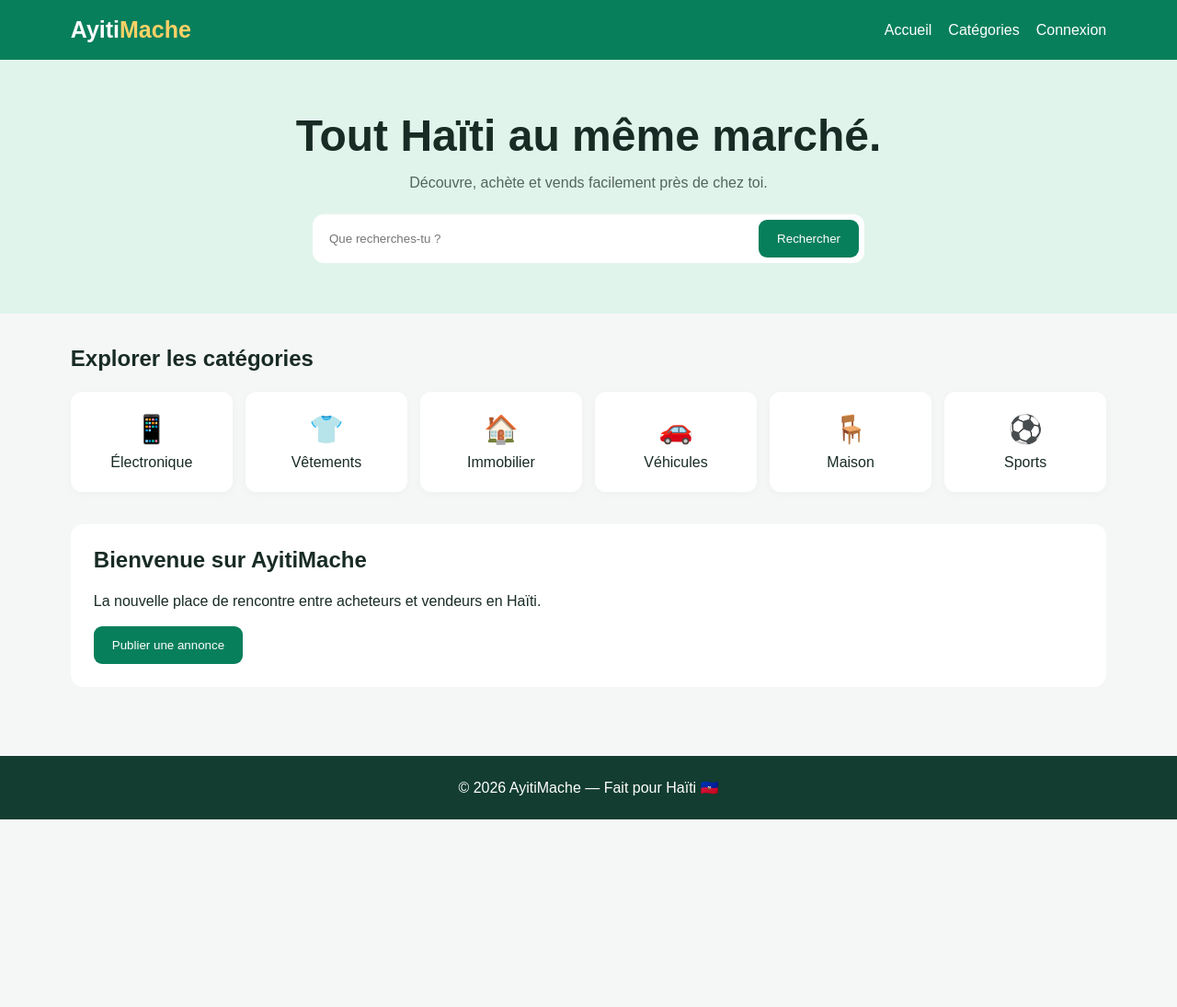
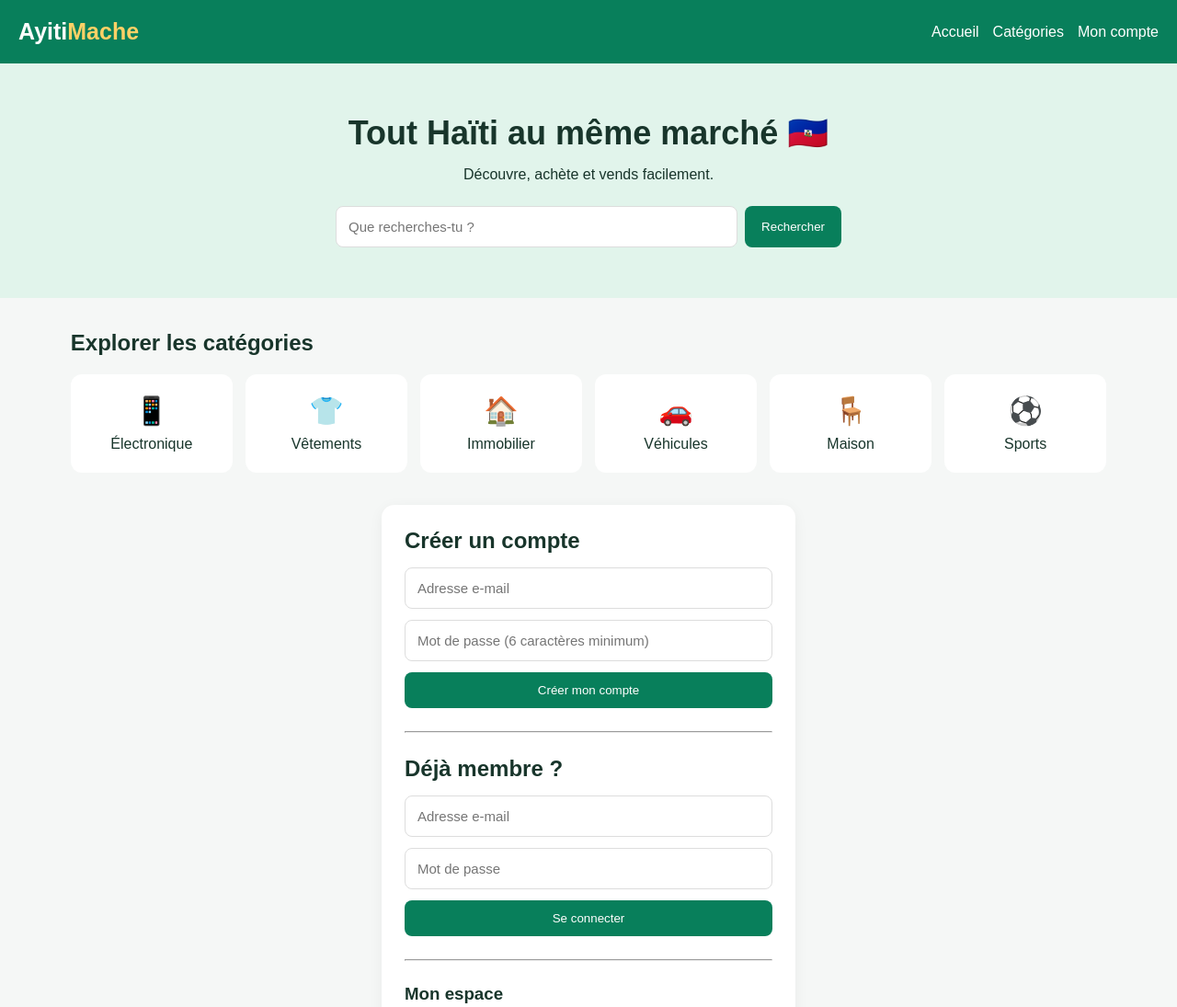
Before and after one commit to jonejsign-ai/AyitiMache-, a plain HTML site: page Index.html in a window 1280 px wide. Shown: the top 1095 px of the page at 92% size. Before the commit the page ends 891 px from the top, so only its background shows below. Drawn offline with Linux system fonts and the light colour scheme.

Commit message:
Update Index.html

```diff
--- a/Index.html
+++ b/Index.html
@@ -5,110 +5,153 @@
 <meta charset="UTF-8">
 <meta name="viewport" content="width=device-width, initial-scale=1.0">
 <meta name="theme-color" content="#087f5b">
-  <title>AyitiMache | Marketplace haïtienne</title>
+<title>AyitiMache - Le marché haïtien</title>
+
 <style>
 * { box-sizing: border-box; margin: 0; padding: 0; }
+
 body {
   font-family: Arial, sans-serif;
   background: #f5f7f6;
-      color: #182b24;
+  color: #18352b;
 }
+
 header {
   background: #087f5b;
   color: white;
-      padding: 18px 6%;
+  padding: 20px;
   display: flex;
+  justify-content: space-between;
   align-items: center;
-      justify-content: space-between;
   flex-wrap: wrap;
   gap: 15px;
 }
-    .logo { font-size: 25px; font-weight: 800; }
+
+.logo { font-size: 25px; font-weight: bold; }
 .logo span { color: #ffd166; }
-    nav { display: flex; gap: 18px; flex-wrap: wrap; }
+
+nav { display: flex; gap: 15px; flex-wrap: wrap; }
 nav a { color: white; text-decoration: none; }
+
 .hero {
-      padding: 55px 6%;
   background: #e1f4eb;
   text-align: center;
+  padding: 55px 15px;
 }
-    .hero h1 { font-size: clamp(30px, 6vw, 48px); }
-    .hero p { margin: 15px 0 25px; color: #52665d; }
+
+.hero h1 { font-size: 36px; }
+.hero p { margin: 15px 0; }
+
 .search {
   display: flex;
-      max-width: 600px;
-      margin: auto;
-      background: white;
-      padding: 6px;
-      border-radius: 12px;
+  max-width: 550px;
+  margin: 25px auto 0;
   gap: 8px;
 }
-    .search input {
-      flex: 1;
-      min-width: 0;
-      border: none;
-      outline: none;
-      padding: 12px;
+
+input {
+  width: 100%;
+  padding: 13px;
+  border: 1px solid #ddd;
+  border-radius: 8px;
+  font-size: 15px;
 }
+
 button {
-      border: none;
   background: #087f5b;
   color: white;
-      padding: 13px 20px;
-      border-radius: 9px;
+  padding: 12px 18px;
+  border: none;
+  border-radius: 8px;
   cursor: pointer;
 }
+
 main { padding: 35px 6%; }
-    h2 { margin-bottom: 22px; }
+
 .categories {
   display: grid;
-      grid-template-columns: repeat(auto-fit, minmax(120px, 1fr));
+  grid-template-columns: repeat(auto-fit,minmax(120px,1fr));
   gap: 14px;
+  margin-top: 20px;
 }
+
 .category {
   background: white;
-      padding: 23px 10px;
+  padding: 22px 10px;
   border-radius: 12px;
   text-align: center;
-      box-shadow: 0 2px 10px #00000008;
 }
+
 .category div { font-size: 30px; margin-bottom: 10px; }
-    .welcome {
+
+.account {
   background: white;
+  max-width: 450px;
+  margin: 35px auto;
   padding: 25px;
   border-radius: 14px;
-      margin-top: 35px;
+  box-shadow: 0 3px 15px #0000000d;
 }
+
+.account h2 { margin-bottom: 15px; }
+
+.account form {
+  display: grid;
+  gap: 12px;
+  margin-top: 15px;
+}
+
+.account button { width: 100%; }
+
+.account p { margin: 15px 0; }
+
+#auth-status {
+  color: #087f5b;
+  overflow-wrap: anywhere;
+}
+
+#user-email { overflow-wrap: anywhere; }
+
 footer {
-      text-align: center;
-      padding: 25px;
   background: #123d30;
   color: white;
+  padding: 25px;
+  text-align: center;
   margin-top: 40px;
+}
+
+@media(max-width:500px) {
+  .hero h1 { font-size: 29px; }
+  .search { flex-direction: column; }
 }
 </style>
 </head>
+
 <body>
+
 <header>
   <div class="logo">Ayiti<span>Mache</span></div>
   <nav>
     <a href="#">Accueil</a>
-      <a href="#">Catégories</a>
-      <a href="#">Connexion</a>
+    <a href="#categories">Catégories</a>
+    <a href="#account">Mon compte</a>
   </nav>
 </header>
 
 <section class="hero">
-    <h1>Tout Haïti au même marché.</h1>
-    <p>Découvre, achète et vends facilement près de chez toi.</p>
+  <h1>Tout Haïti au même marché 🇭🇹</h1>
+  <p>Découvre, achète et vends facilement.</p>
+
   <div class="search">
     <input type="search" placeholder="Que recherches-tu ?">
-      <button>Rechercher</button>
+    <button type="button">Rechercher</button>
   </div>
 </section>
 
 <main>
-    <h2>Explorer les catégories</h2>
+
+<h2 id="categories">Explorer les catégories</h2>
+
 <section class="categories">
   <div class="category"><div>📱</div>Électronique</div>
   <div class="category"><div>👕</div>Vêtements</div>
@@ -118,18 +161,55 @@
   <div class="category"><div>⚽</div>Sports</div>
 </section>
 
-    <section class="welcome">
-      <h2>Bienvenue sur AyitiMache</h2>
-      <p>La nouvelle place de rencontre entre acheteurs et vendeurs en Haïti.</p>
-      <br>
-      <button onclick="alert('La publication des annonces arrive bientôt !')">
-        Publier une annonce
+<section class="account" id="account">
+
+<h2>Créer un compte</h2>
+
+<form id="register-form">
+  <input id="register-email" type="email"
+    placeholder="Adresse e-mail" required>
+
+  <input id="register-password" type="password"
+    placeholder="Mot de passe (6 caractères minimum)"
+    minlength="6" required>
+
+  <button type="submit">Créer mon compte</button>
+</form>
+
+<hr style="margin:25px 0;">
+
+<h2>Déjà membre ?</h2>
+
+<form id="login-form">
+  <input id="login-email" type="email"
+    placeholder="Adresse e-mail" required>
+
+  <input id="login-password" type="password"
+    placeholder="Mot de passe" required>
+
+  <button type="submit">Se connecter</button>
+</form>
+
+<hr style="margin:25px 0;">
+
+<h3>Mon espace</h3>
+<p>Compte : <span id="user-email">Visiteur</span></p>
+
+<button id="logout-btn" type="button" hidden>
+  Se déconnecter
 </button>
+
+<p id="auth-status" aria-live="polite"></p>
+
 </section>
+
 </main>
 
 <footer>
-    © 2026 AyitiMache — Fait pour Haïti 🇭🇹
+© 2026 AyitiMache - Fait pour Haïti 🇭🇹
 </footer>
+
+<script type="module" src="./app.js"></script>
+
 </body>
 </html>
```
Lines whose indentation alone changed are shown as unchanged.
